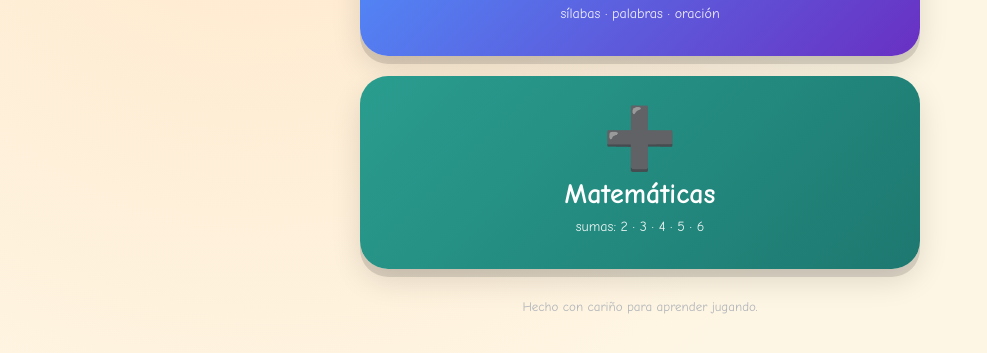
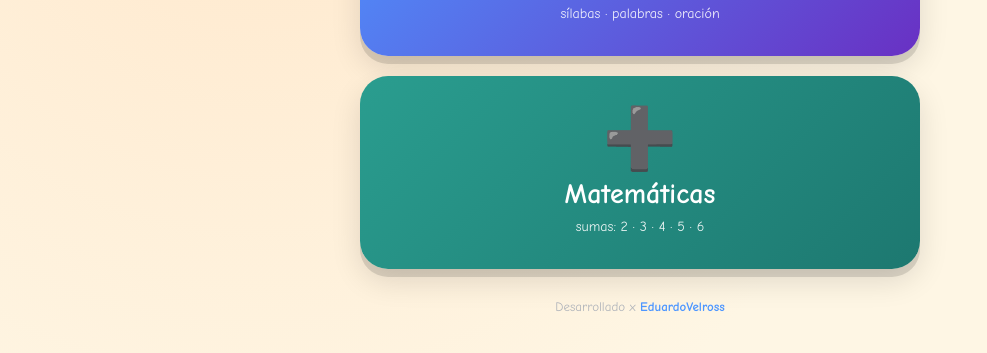
Before and after one commit to Felipeveliz/a-leer, a plain HTML site: page index.html in a window 1280 px wide. Shown: the part 255-608 px from the top of the page, without its empty margins (0-987 px from the left). Drawn offline with Linux system fonts and the light colour scheme.

Commit message:
Footer con credito y enlace a X de EduardoVelross
Co-Authored-By: Claude Opus 4.8 <noreply@anthropic.com>

```diff
--- a/index.html
+++ b/index.html
@@ -248,6 +248,8 @@
   .back:active{opacity:.6;}
 
   footer{margin-top:30px; font-size:13px; color:#b0b4ba; text-align:center;}
+  footer a{color:var(--accent2); font-weight:bold; text-decoration:none;}
+  footer a:active{opacity:.6;}
 </style>
 </head>
 <body>
@@ -268,7 +270,7 @@
         <span class="desc">sumas: 2 · 3 · 4 · 5 · 6</span>
       </button>
     </div>
-    <footer>Hecho con cariño para aprender jugando.</footer>
+    <footer>Desarrollado x <a href="https://x.com/eduardovelross" target="_blank" rel="noopener">EduardoVelross</a></footer>
   </section>
 
   <!-- ============ MENÚ DE ESPAÑOL ============ -->
@@ -293,7 +295,7 @@
         <span class="desc">mi mamá me da elote de cenar</span>
       </button>
     </div>
-    <footer>Hecho con cariño para que leas de forma aleatoria, no de memoria.</footer>
+    <footer>Desarrollado x <a href="https://x.com/eduardovelross" target="_blank" rel="noopener">EduardoVelross</a></footer>
   </section>
 
   <!-- ============ LECTURA DE SÍLABAS ============ -->
```
